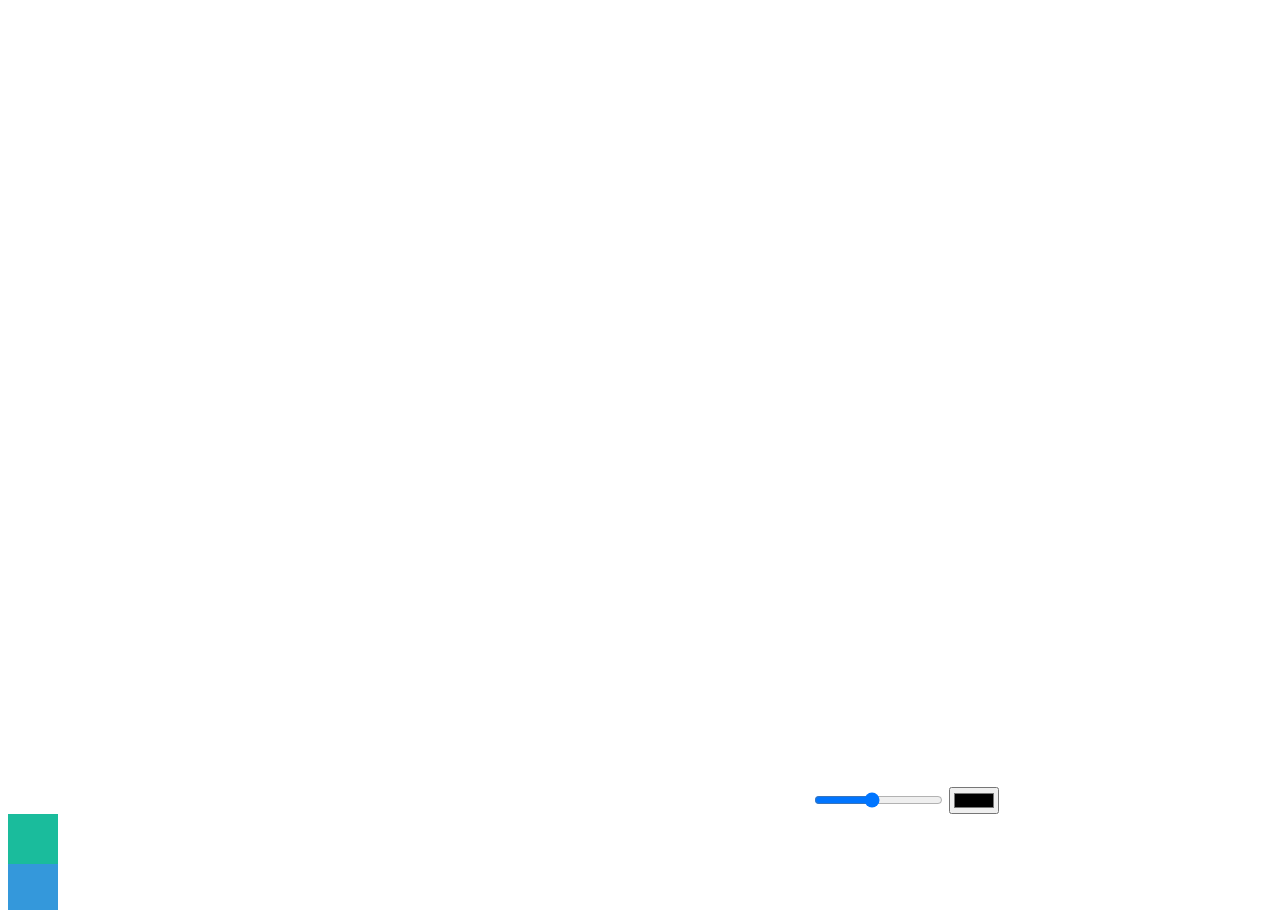
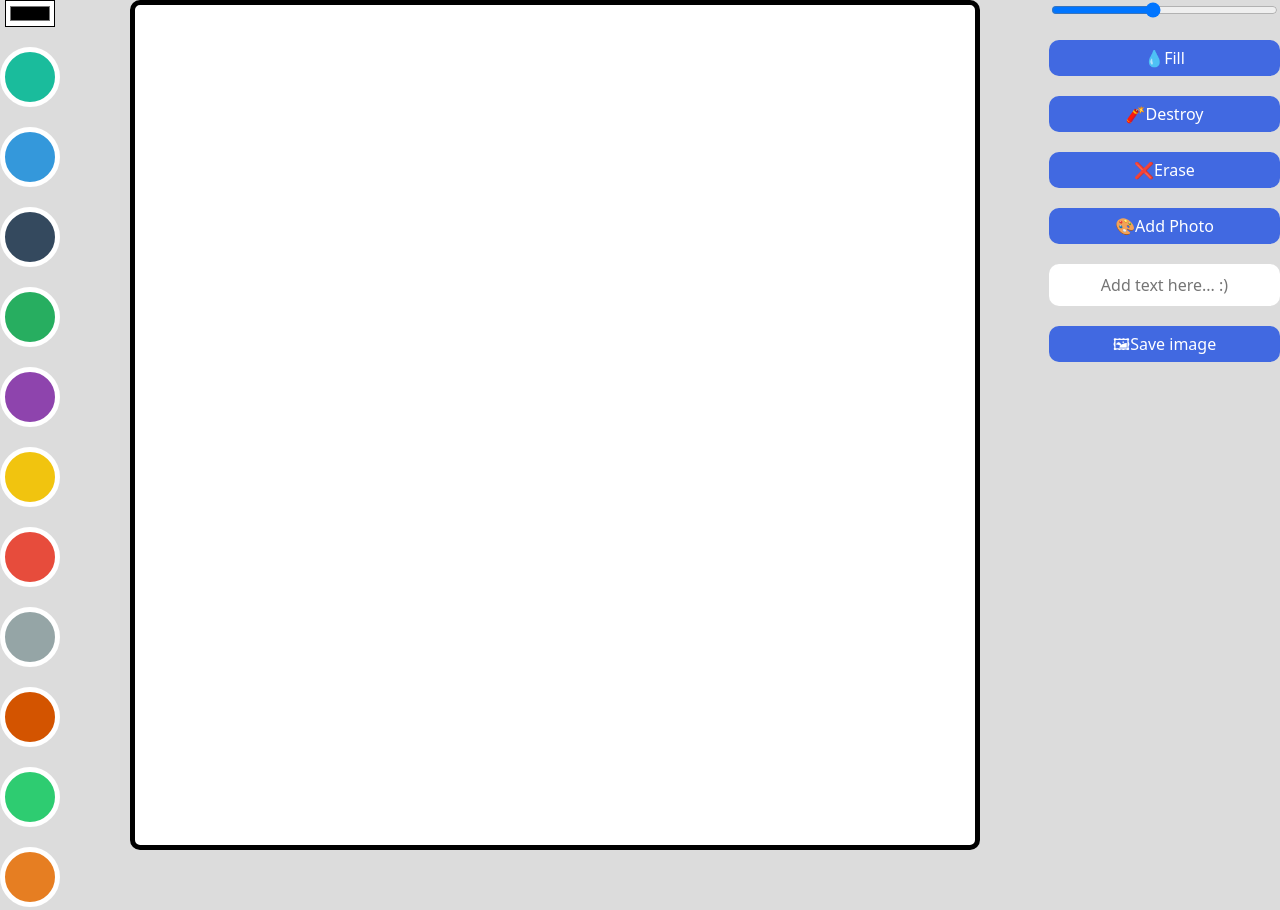
Before and after one commit to ywc0008/meme-maker-clone, a plain HTML site: page index.html in a window 1280 px wide. Shown: the top 910 px of the page. Drawn offline with Linux system fonts and the light colour scheme.

Commit message:
css 추가

```diff
--- a/index.html
+++ b/index.html
@@ -8,10 +8,8 @@
     <link rel="stylesheet" href="styles.css" />
   </head>
   <body>
-    <canvas></canvas>
-    <input id="line-width" type="range" min="1" max="10" value="5" step="0.1" />
+    <div class="color-options">
       <input type="color" id="color" />
-
       <div
         class="color-option"
         style="background-color: #1abc9c"
@@ -57,11 +55,7 @@
         style="background-color: #d35400"
         data-color="#d35400"
       ></div>
-    <div
-      class="color-option"
-      style="background-color: #bdc3c7"
-      data-color="#bdc3c7"
-    ></div>
+
       <div
         class="color-option"
         style="background-color: #2ecc71"
@@ -72,12 +66,28 @@
         style="background-color: #e67e22"
         data-color="#e67e22"
       ></div>
-    <button id="mode-btn">Fill</button>
-    <button id="destroy-btn">Destroy</button>
-    <button id="eraser-btn">Erase</button>
+    </div>
+
+    <canvas></canvas>
+    <div class="btns">
+      <input
+        id="line-width"
+        type="range"
+        min="1"
+        max="10"
+        value="5"
+        step="0.1"
+      />
+      <button id="mode-btn">💧Fill</button>
+      <button id="destroy-btn">🧨Destroy</button>
+      <button id="eraser-btn">❌Erase</button>
+      <label for="file"
+        >🎨Add Photo
         <input type="file" accept="image/*" id="file" />
-    <input type="text" placeholder="Write and then double click" id="text" />
-    <button id="save">Save image</button>
+      </label>
+      <input type="text" placeholder="Add text here... :)" id="text" />
+      <button id="save">🖼Save image</button>
+    </div>
     <script src="app.js"></script>
   </body>
 </html>
--- /dev/null
+++ b/reset.css
@@ -0,0 +1,43 @@
+html, body, div, span, applet, object, iframe,
+h1, h2, h3, h4, h5, h6, p, blockquote, pre,
+a, abbr, acronym, address, big, cite, code,
+del, dfn, em, img, ins, kbd, q, s, samp,
+small, strike, strong, sub, sup, tt, var,
+b, u, i, center,
+dl, dt, dd, ol, ul, li,
+fieldset, form, label, legend,
+table, caption, tbody, tfoot, thead, tr, th, td,
+article, aside, canvas, details, embed,
+figure, figcaption, footer, header, hgroup,
+menu, nav, output, ruby, section, summary,
+time, mark, audio, video {
+	margin: 0;
+	padding: 0;
+	border: 0;
+	font-size: 100%;
+	font: inherit;
+	vertical-align: baseline;
+}
+/* HTML5 display-role reset for older browsers */
+article, aside, details, figcaption, figure,
+footer, header, hgroup, menu, nav, section {
+	display: block;
+}
+body {
+	line-height: 1;
+}
+ol, ul {
+	list-style: none;
+}
+blockquote, q {
+	quotes: none;
+}
+blockquote:before, blockquote:after,
+q:before, q:after {
+	content: '';
+	content: none;
+}
+table {
+	border-collapse: collapse;
+	border-spacing: 0;
+}
--- a/styles.css
+++ b/styles.css
@@ -1,5 +1,69 @@
+@import "reset.css";
+
+body{
+    display: flex;
+    gap: 20px;
+    justify-content: space-between;
+    align-items: flex-start;
+    background-color: gainsboro;
+    font-family: system-ui, -apple-system, BlinkMacSystemFont, 'Segoe UI', Roboto, Oxygen, Ubuntu, Cantarell, 'Open Sans', 'Helvetica Neue', sans-serif;
+}
+canvas{
+    width: 800px;
+    height: 800px;
+    border: 5px solid black;
+    background-color: white;
+    border-radius: 10px;
+    padding: 20px;
+}
+.btns{
+    display: flex;
+    flex-direction: column;
+    gap: 20px;
+}
+.color-options{
+    display: flex;
+    flex-direction: column;
+    gap: 20px;
+    align-items: center;
+}
 .color-option{
     width: 50px;
     height: 50px;
+    border-radius: 50%;
     cursor: pointer;
+    border: 5px solid white;
+    transition: transform ease-in-out .1s;
 }
+.color-option:hover{
+    transform: scale(1.2);
+}
+input#color{
+    background-color: white;
+}
+button,label{
+    all:unset;
+    padding: 10px 0px;
+    text-align: center;
+    background-color: royalblue;
+    color: white;
+    font-weight: 500;
+    cursor: pointer;
+    border-radius: 10px;
+    transition: opacity linear 0.1s;
+}
+
+button:hover{
+    opacity: 0.85;
+}input#text{
+    all:unset;
+    padding: 10px 0px;
+    border-radius: 10px;
+    text-align: center;
+    font-weight: 500;
+    background-color: white;
+
+}
+input#file{
+    display: none;
+}
```
Lines whose indentation alone changed are shown as unchanged.
